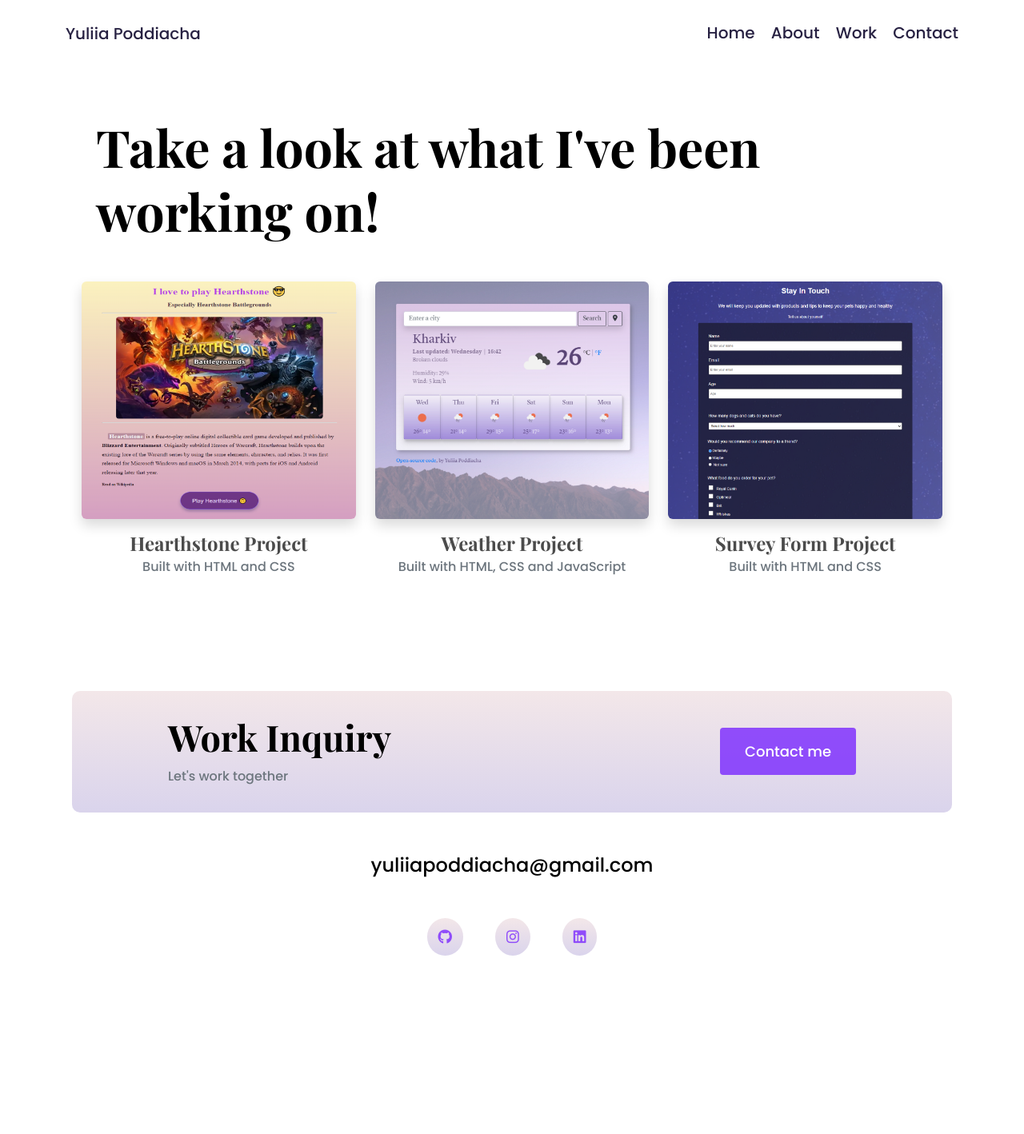
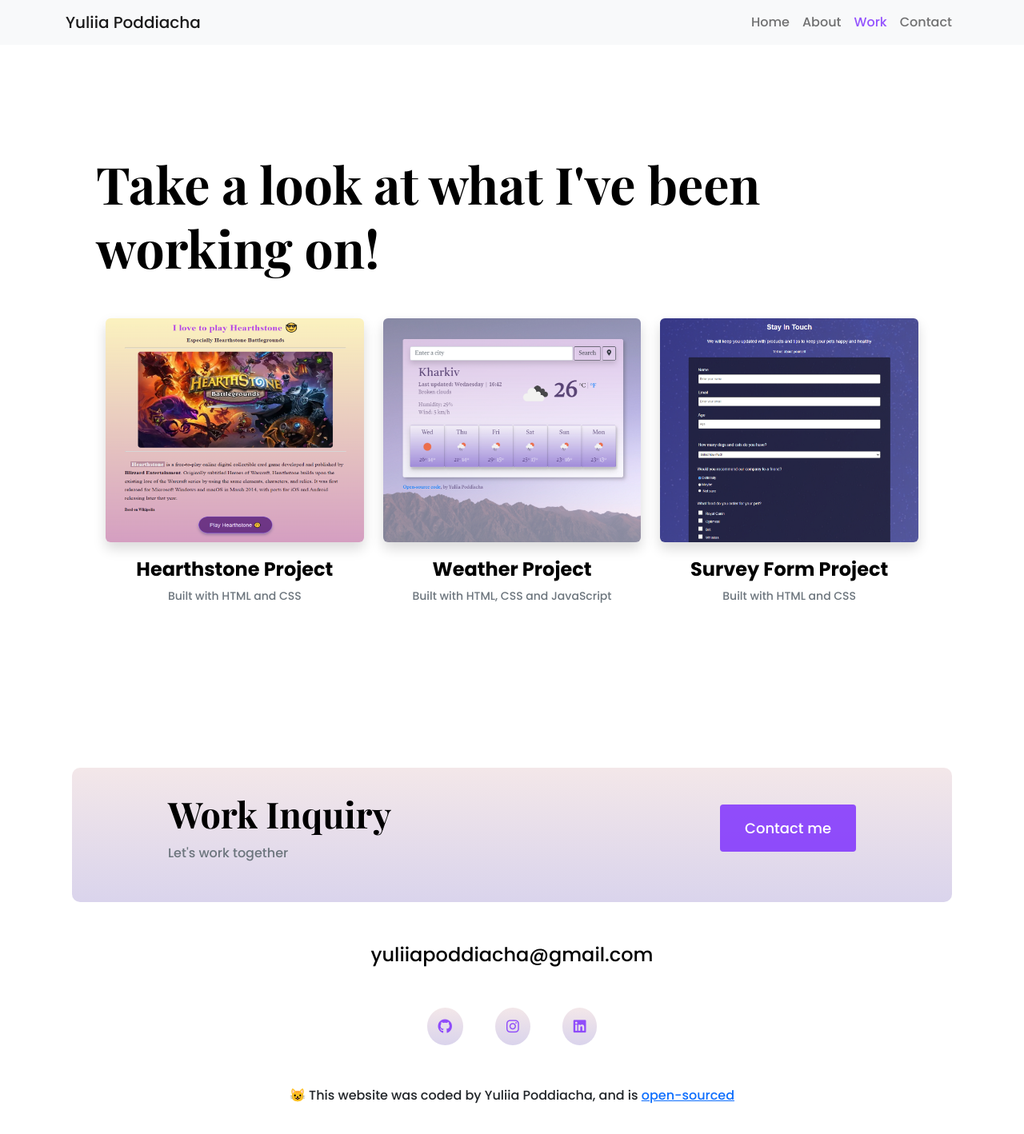
Before and after one commit to YuliaYurievna/My-portfolio, a plain HTML site: page work.html in a window 1280 px wide. Shown: the whole page at 80% size. Drawn offline with nearby package versions, Linux system fonts and the light colour scheme.

Commit message:
Made the website SEO friendly and fixed the navigation and links

```diff
--- a/src/style.css
+++ b/src/style.css
@@ -11,30 +11,7 @@ body {
 }
 
 nav {
-  padding: 20px 0;
-}
-
-nav a {
-  text-decoration: none;
-  color: #272142;
-  transition: all 100ms ease-in-out;
-  font-size: 20px;
-}
-
-nav a:hover {
-  color: var(--branding-color);
-}
-
-nav ul {
-  padding: 0;
-  margin: 0;
-}
-
-nav li {
-  display: inline;
-  list-style: none;
-  line-height: 42px;
-  margin-left: 15px;
+  padding: 10px 0;
 }
 
 h1 {
@@ -48,7 +25,7 @@ h2 {
 
 h3 {
   font-size: 24px;
-  opacity: 0.7;
+  opacity: 0.9;
 }
 
 h4 {
@@ -65,6 +42,11 @@ p {
   font-weight: normal;
   font-size: 16px;
   line-height: 30px;
+}
+
+.navigation {
+  display: flex;
+  justify-content: flex-end;
 }
 
 .hero {
@@ -128,7 +110,7 @@ p {
 }
 
 .content-container {
-  padding: 30px 20px 160px;
+  padding: 160px 20px 160px;
 }
 
 .content {
@@ -167,7 +149,7 @@ p {
 }
 
 footer {
-  margin: 100px 0 60px;
+  margin: 160px 0 60px;
 }
 
 footer .contact-box {
@@ -176,8 +158,10 @@ footer .contact-box {
   border-radius: 10px;
 }
 
-footer .contact-box p {
-  margin: 0;
+footer .contact-box {
+  background: var(--secondary-color);
+  padding: 30px 120px;
+  border-radius: 10px;
 }
 
 footer .social-links a {
@@ -196,15 +180,17 @@ footer .email-link {
   font-size: 24px;
 }
 
+footer .email-link:hover,
+nav li.active a {
+  color: var(--branding-color);
+}
+
+footer .social-links a:hover {
+  color: white;
+  background: var(--branding-color);
+}
+
 @media (max-width: 900px) {
-  nav {
-    padding: 10px 0;
-  }
-
-  nav a {
-    font-size: 14px;
-  }
-
   h1 {
     font-size: 44px;
     line-height: 2;
@@ -225,7 +211,7 @@ footer .email-link {
   }
 
   .hero {
-    padding: 120px 20px 80px;
+    padding: 140px 20px 80px;
   }
 
   .project-description {
@@ -257,6 +243,10 @@ footer .email-link {
     padding: 0;
   }
 
+  footer {
+    margin: 100px 0 30px;
+  }
+
   footer .email-link {
     font-size: 20px;
   }
--- a/work.html
+++ b/work.html
@@ -5,51 +5,46 @@
   <meta http-equiv="X-UA-Compatible" content="IE=edge">
   <meta name="viewport" content="width=device-width, initial-scale=1.0">
   <meta name="description" content="Projects by Yuliia Poddiacha, a front-end developer based in Ukraine">
-  <link href="https://cdn.jsdelivr.net/npm/bootstrap@5.2.0-beta1/dist/css/bootstrap.min.css" rel="stylesheet" integrity="sha384-0evHe/X+R7YkIZDRvuzKMRqM+OrBnVFBL6DOitfPri4tjfHxaWutUpFmBp4vmVor" crossorigin="anonymous">
+
   <link rel="preconnect" href="https://fonts.gstatic.com">
   <link href="https://fonts.googleapis.com/css2?family=Playfair+Display:wght@700&amp;family=Poppins:wght@500;700&amp;display=swap" rel="stylesheet">
-  <link rel="stylesheet" href="/src/style.css">
+	<link href="https://cdn.jsdelivr.net/npm/bootstrap@5.2.0-beta1/dist/css/bootstrap.min.css" rel="stylesheet" integrity="sha384-0evHe/X+R7YkIZDRvuzKMRqM+OrBnVFBL6DOitfPri4tjfHxaWutUpFmBp4vmVor" crossorigin="anonymous">
   <script src="https://cdn.jsdelivr.net/npm/bootstrap@5.2.0-beta1/dist/js/bootstrap.bundle.min.js" integrity="sha384-pprn3073KE6tl6bjs2QrFaJGz5/SUsLqktiwsUTF55Jfv3qYSDhgCecCxMW52nD2" crossorigin="anonymous"></script>
   <script src="https://kit.fontawesome.com/b4c12f8044.js" crossorigin="anonymous"></script>
+	<link rel="stylesheet" href="/src/style.css">
   <title>My projects - Yuliia Poddiacha</title>
 </head>
 <body>
+  <div class="container-fluid p-0">
+    <nav class="navbar navbar-expand-lg navbar-light bg-light fixed-top">
       <div class="container">
-    <nav class="d-flex justify-content-between align-items-center">
-      <a href="/" class="logo">
-        Yuliia Poddiacha
-      </a>
-      <ul>
-        <li>
-          <a href="/">
-            Home
-          </a>
+        <a class="navbar-brand" href="/" title="Homepage">Yuliia Poddiacha</a>
+        <button class="navbar-toggler collapsed" type="button" data-bs-toggle="collapse" data-bs-target="#navbarNav" aria-controls="navbarNav" aria-expanded="false" aria-label="Toggle navigation">
+          <span class="navbar-toggler-icon"></span>
+        </button>
+        <div class="navbar-collapse collapse navigation" id="navbarNav" style="">
+          <ul class="navbar-nav">
+            <li class="nav-item">
+              <a class="nav-link" aria-current="page" href="/index.html" title="Homepage">Home</a>
             </li>
-        <li>
-          <a href="/about.html">
-            About
-          </a>
+            <li class="nav-item">
+              <a class="nav-link" href="/about.html" title="About Yuliia">About</a>
             </li>
-        <li class="active">
-          <a href="/work.html">
-            Work
-          </a>
+            <li class="nav-item active">
+              <a class="nav-link" href="/work.html" title="Yuliia's work">Work</a>
             </li>
-        <li>
-          <a href="/contact.html">
-            Contact
-          </a>
+            <li class="nav-item">
+              <a class="nav-link" href="/contact.html" title="Contact Yuliia">Contact</a>
             </li>
           </ul>
+        </div>
+      </div>
     </nav>
-  </div>
 
 
     <div class="content-container container">
       <div class="content">
         <h1 class="mb-5">Take a look at what I've been working on!</h1>
-    </div>
-
         <div class="container">
           <div class="row">
             <div class="col-md-4 mb-4">
@@ -69,6 +64,7 @@
           </div>
         </div>
       </div>
+      </div>
 
       <footer>
         <div class="contact-box justify-content-between mb-5 d-none d-md-flex">
@@ -79,28 +75,35 @@
             <p class="text-muted">Let's work together</p>
           </div>
           <div>
-          <a href="#" class="btn btn-branding mt-3">
+            <a href="/contact.html" class="btn btn-branding mt-3" title="Contact Yuliia">
               Contact me
             </a>
           </div>
         </div>
         <div class="d-flex justify-content-center mb-5">
-        <a href="mailto:yuliiapoddiacha@gmail.com" class="email-link">
+          <a href="mailto:yuliiapoddiacha@gmail.com" class="email-link" title="Email Yuliia">
             yuliiapoddiacha@gmail.com
           </a>
         </div>
         <div class="social-links d-flex justify-content-center">
-        <a href="https://www.github.com/YuliaYurievna" target="_blank">
+          <a href="https://www.github.com/YuliaYurievna" target="_blank" class="GitHub Profile">
             <i class="fa-brands fa-github"></i>
           </a>
-        <a href="https://www.instagram.com/yuliayurievna.93" target="_blank">
+          <a href="https://www.instagram.com/yuliayurievna.93" target="_blank" class="Instagram Profile">
             <i class="fa-brands fa-instagram"></i>
           </a>
-        <a href="https://www.linkedin.com/in/yuliiapoddiacha" target="_blank">
+          <a href="https://www.linkedin.com/in/yuliiapoddiacha" target="_blank" class="Linkedin Profile">
             <i class="fa-brands fa-linkedin"></i>
           </a>
         </div>
+        <p class="text-center mt-5">
+          😺 This website was coded by Yuliia Poddiacha, and is
+          <a href="https://github.com/YuliaYurievna/My-portfolio" target="_blank">
+            open-sourced
+          </a>
+        </p>
       </footer>
+    </div>
   </div>
 </body>
 </html>
```
Also changed, not shown: about.html (+32 -29 lines), contact.html (+32 -29 lines), index.html (+37 -34 lines). Lines whose indentation alone changed are shown as unchanged.
